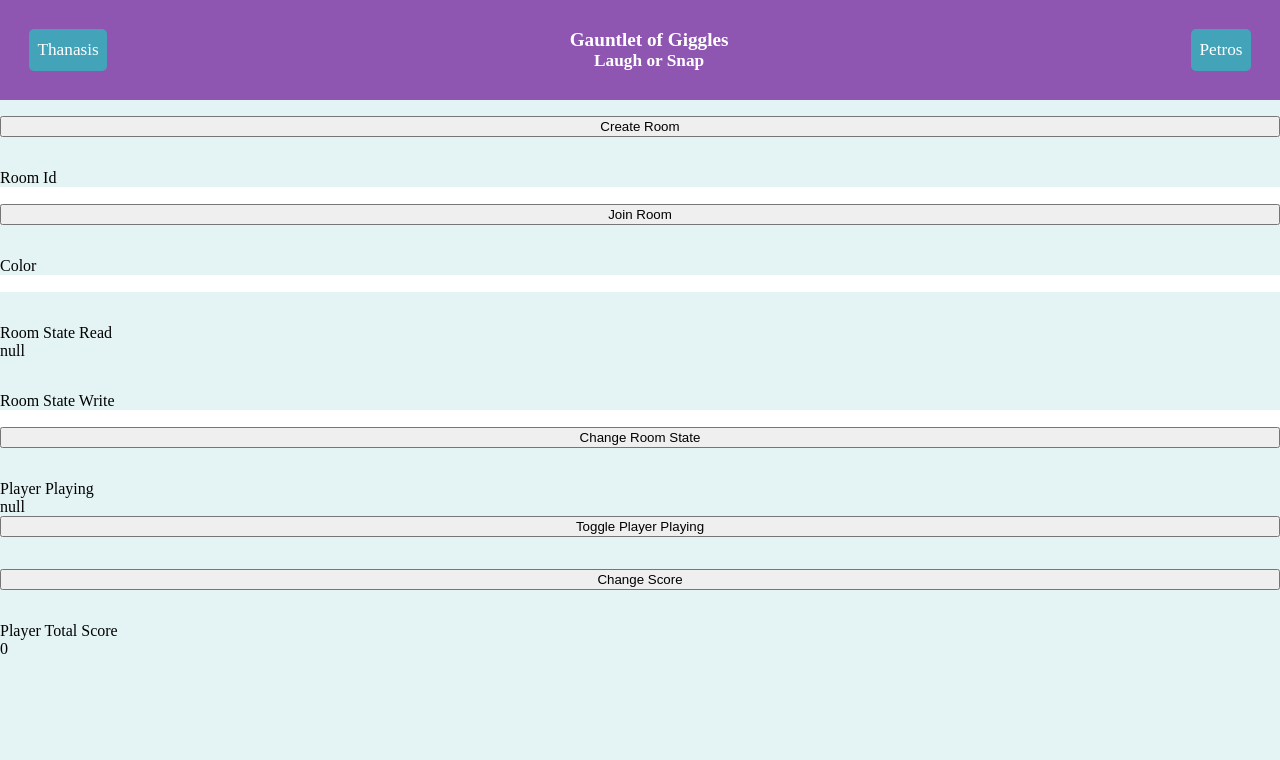
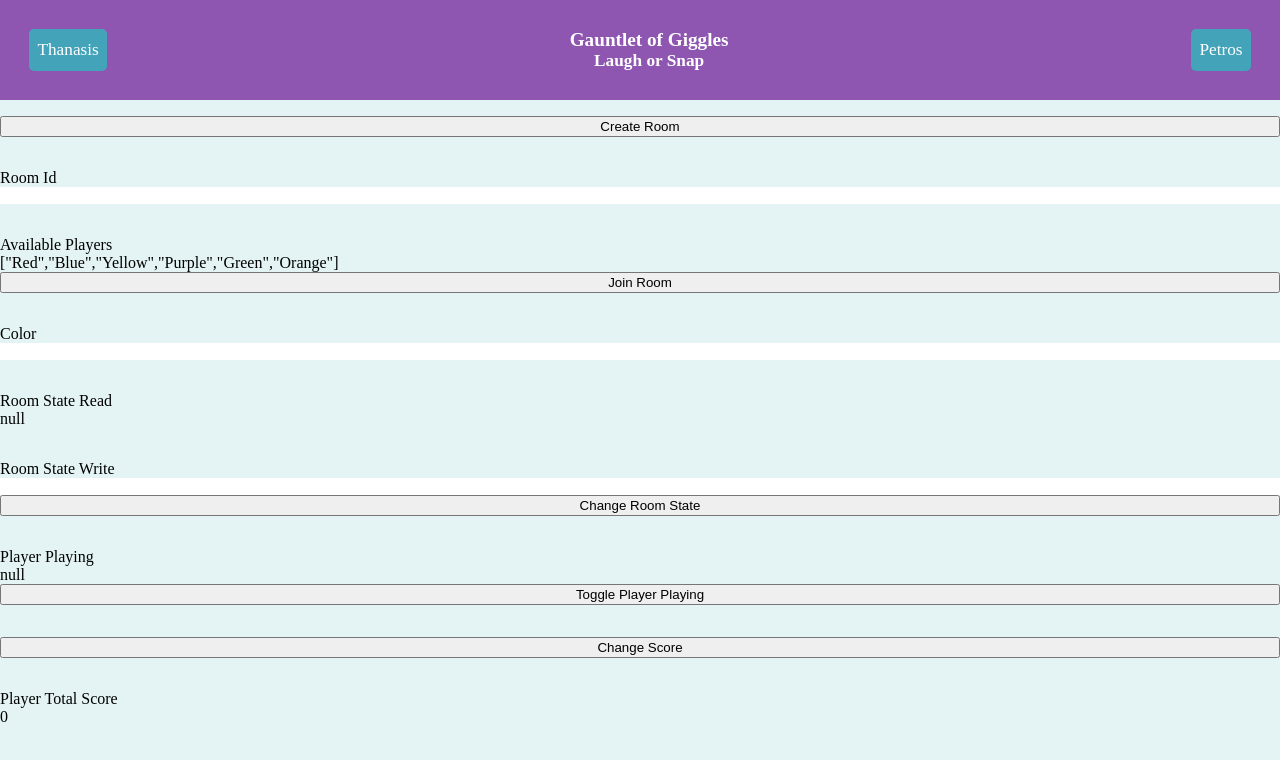
Before and after one commit to subamanis/GauntletOfGiggles, a React (Vite) app: page /thanasis in a window 1280 px wide. Shown: the top 760 px of the page. Built offline with nearby package versions, Linux system fonts and the light colour scheme; no server answers; the database is empty.

Commit message:
Available players

```diff
--- a/src/Thanasis.tsx
+++ b/src/Thanasis.tsx
@@ -3,8 +3,6 @@ import classnames from "classnames";
 import GlobalStyles from "../src/assets/css/GlobalStyles.module.css"
 import useMultiplayer from "./multiplayer/useMultiplayer.ts";
 import {InfinityRoom, InfinityStoneColor, RoomState} from "./multiplayer/infinityTypes.ts";
-import {Simulate} from "react-dom/test-utils";
-import playing = Simulate.playing;
 
 const ThanasisTest: FC = () => {
     const [roomInput, setRoomInput] = useState<string>();
@@ -24,11 +22,13 @@ const ThanasisTest: FC = () => {
         changePlayerScore,
         useGetPlayersScore,
         changeRoomState,
-        changePlayerPlaying
+        changePlayerPlaying,
+        useGetAvailablePlayersInRoom,
     } = useMultiplayer();
     const roomState = useGetRoomState(infinityRoom);
     const playerPlaying = useGetPlayerPlaying(infinityRoom, infinityColour as InfinityStoneColor);
     const totalScore = useGetPlayersScore(infinityRoom);
+    const availablePlayersInRoom = useGetAvailablePlayersInRoom(infinityRoom);
 
     const userClicksCreateRoom = () => {
         createRoom().then(room => {
@@ -48,6 +48,9 @@ const ThanasisTest: FC = () => {
             <input value={roomInput} onChange={event => {
                 setRoomInput(event.target.value)
             }}/>
+            <p/>
+            <label>Available Players</label>
+            <div>{JSON.stringify(availablePlayersInRoom)}</div>
             <button onClick={userClicksJoinRoom}>Join Room</button>
             <p/>
             <label>Color</label>
--- a/src/multiplayer/infinityTypes.ts
+++ b/src/multiplayer/infinityTypes.ts
@@ -6,6 +6,7 @@ export type InfinityStoneColor =
     | "Green"  // Time Stone
     | "Orange" // Soul Stone;
 
+export const infinityStoneColorsInArray: InfinityStoneColor[] = ["Red", "Blue", "Yellow", "Purple", "Green", "Orange"]; // Hate this
 
 export  type PlayerPlaying = `${InfinityStoneColor}Playing`;
 
--- a/src/multiplayer/useMultiplayer.ts
+++ b/src/multiplayer/useMultiplayer.ts
@@ -1,10 +1,10 @@
 import {
     InfinityRoom,
-    InfinityRoomData, InfinityRoomDataScores, InfinityRoomDataScoresNumber, InfinityRoomDataScoresIncrementBy,
+    InfinityRoomData, InfinityRoomDataScoresNumber, InfinityRoomDataScoresIncrementBy,
     InfinityStoneColor, PlayerPlaying,
     PlayerScore,
     RealtimeDatabasePaths,
-    RoomState
+    RoomState, infinityStoneColorsInArray
 } from "./infinityTypes.ts";
 import {realTimeDatabase} from "../firebase/firebaseInit.ts";
 import {DatabaseReference, get, onValue, ref, set, update, increment} from "firebase/database";
@@ -17,7 +17,7 @@ interface useMultiplayerDefinition {
     useGetPlayerPlaying: (room: InfinityRoom, playerColor: InfinityStoneColor) => boolean;
     useGetPlayersScore: (room: InfinityRoom) => number;
     changeRoomState: (room: InfinityRoom, state: RoomState) => Promise<void>;
-    joinRoom: (room: InfinityRoom, asPlayer: InfinityStoneColor) => Promise<boolean>;
+    joinRoom: (room: InfinityRoom, asPlayer: InfinityStoneColor) => Promise<void>;
     changePlayerScore: (room: InfinityRoom, playerColor: InfinityStoneColor, increment: number) => Promise<void>;
     changePlayerPlaying: (room: InfinityRoom, playerColor: InfinityStoneColor, playing: boolean) => Promise<void>;
 }
@@ -50,7 +50,23 @@ const useMultiplayer = (): useMultiplayerDefinition => {
     };
 
     const useGetAvailablePlayersInRoom = (room: InfinityRoom) => {
-        return ['Red', 'Blue', 'Yellow', 'Purple', 'Green', 'Orange'] satisfies InfinityStoneColor[];
+        const [availablePlayersFromServer, setAvailablePlayersFromServer] = useState<InfinityStoneColor[]>([]);
+        const roomPath = useMemo(() => {
+            return ref(realTimeDatabase, `${RealtimeDatabasePaths.rooms}/${room.roomId}/${RealtimeDatabasePaths.scores}`);
+        }, [room.roomId]);
+
+        useEffect(() => {
+            return onValue(roomPath, (snapshot) => {
+                const scores = (snapshot.val() ?? {}) as InfinityRoomDataScoresNumber;
+                const activePlayers = Object.keys(scores).map((key) => key.replace("Score", "")) as InfinityStoneColor[];
+                // get all values from InfinityStoneColor
+                const availablePlayers = infinityStoneColorsInArray.filter((color) => !activePlayers.includes(color));
+                console.log("useMultiplayer", `Room ${room.roomId} changed available players to ${availablePlayers}`);
+                setAvailablePlayersFromServer(availablePlayers as InfinityStoneColor[]);
+            });
+        }, [room.roomId, roomPath]);
+
+        return availablePlayersFromServer;
     };
 
     const useGetRoomState = (room: InfinityRoom) => {
@@ -104,7 +120,7 @@ const useMultiplayer = (): useMultiplayerDefinition => {
     const joinRoom = async (room: InfinityRoom, asPlayer: InfinityStoneColor) => {
         console.log("useMultiplayer", `Player ${asPlayer} joined room ${room.roomId}`);
         const playerScore: PlayerScore = `${asPlayer}Score` as PlayerScore;
-        const playerExists = await get(ref(realTimeDatabase, `${RealtimeDatabasePaths.rooms}/${room.roomId}/${playerScore}`))
+        const playerExists = await get(ref(realTimeDatabase, `${RealtimeDatabasePaths.rooms}/${room.roomId}/${RealtimeDatabasePaths.scores}/${RealtimeDatabasePaths.scores}`))
             .then((snapshot) => snapshot.exists());
 
         if (playerExists) {
@@ -113,7 +129,7 @@ const useMultiplayer = (): useMultiplayerDefinition => {
             return Promise.reject(errorMessage);
         }
 
-        const roomPath = ref(realTimeDatabase, `${RealtimeDatabasePaths.rooms}/${room.roomId}`);
+        const roomPath = ref(realTimeDatabase, `${RealtimeDatabasePaths.rooms}/${room.roomId}/${RealtimeDatabasePaths.scores}`);
         return update(roomPath, {
                 [playerScore]: 0,
             } as Pick<InfinityRoomDataScoresNumber, PlayerScore>
@@ -123,7 +139,7 @@ const useMultiplayer = (): useMultiplayerDefinition => {
     const changePlayerScore = (room: InfinityRoom, playerColor: InfinityStoneColor, incrementBy: number) => {
         console.log("useMultiplayer", `Player ${playerColor} score changed by ${increment}`);
         const playerScore: PlayerScore = `${playerColor}Score` as PlayerScore;
-        const roomPath = ref(realTimeDatabase, `${RealtimeDatabasePaths.rooms}/${room.roomId}/scores`);
+        const roomPath = ref(realTimeDatabase, `${RealtimeDatabasePaths.rooms}/${room.roomId}/${RealtimeDatabasePaths.scores}`);
         return update(roomPath, {
                 [playerScore]: increment(incrementBy),
             } as Pick<InfinityRoomDataScoresIncrementBy, PlayerScore>
@@ -133,13 +149,13 @@ const useMultiplayer = (): useMultiplayerDefinition => {
     const useGetPlayersScore = (room: InfinityRoom) => {
         const [playersScoreFromServer, setPlayersScoreFromServer] = useState<number>(0);
         const roomPath = useMemo(() => {
-            return ref(realTimeDatabase, `${RealtimeDatabasePaths.rooms}/${room.roomId}/scores`);
+            return ref(realTimeDatabase, `${RealtimeDatabasePaths.rooms}/${room.roomId}/${RealtimeDatabasePaths.scores}`);
         }, [room.roomId]);
 
         useEffect(() => {
             return onValue(roomPath, (snapshot) => {
                 const scores = snapshot.val() as InfinityRoomDataScoresNumber;
-                const playersScore  = Object.values(scores).reduce((accumulator, currentValue) => accumulator + currentValue);
+                const playersScore = scores ? Object.values(scores).reduce((accumulator, currentValue) => accumulator + currentValue) : 0;
                 console.log("useMultiplayer", `Room ${room.roomId} changed score to ${playersScore}`);
                 setPlayersScoreFromServer(playersScore);
             });
```
